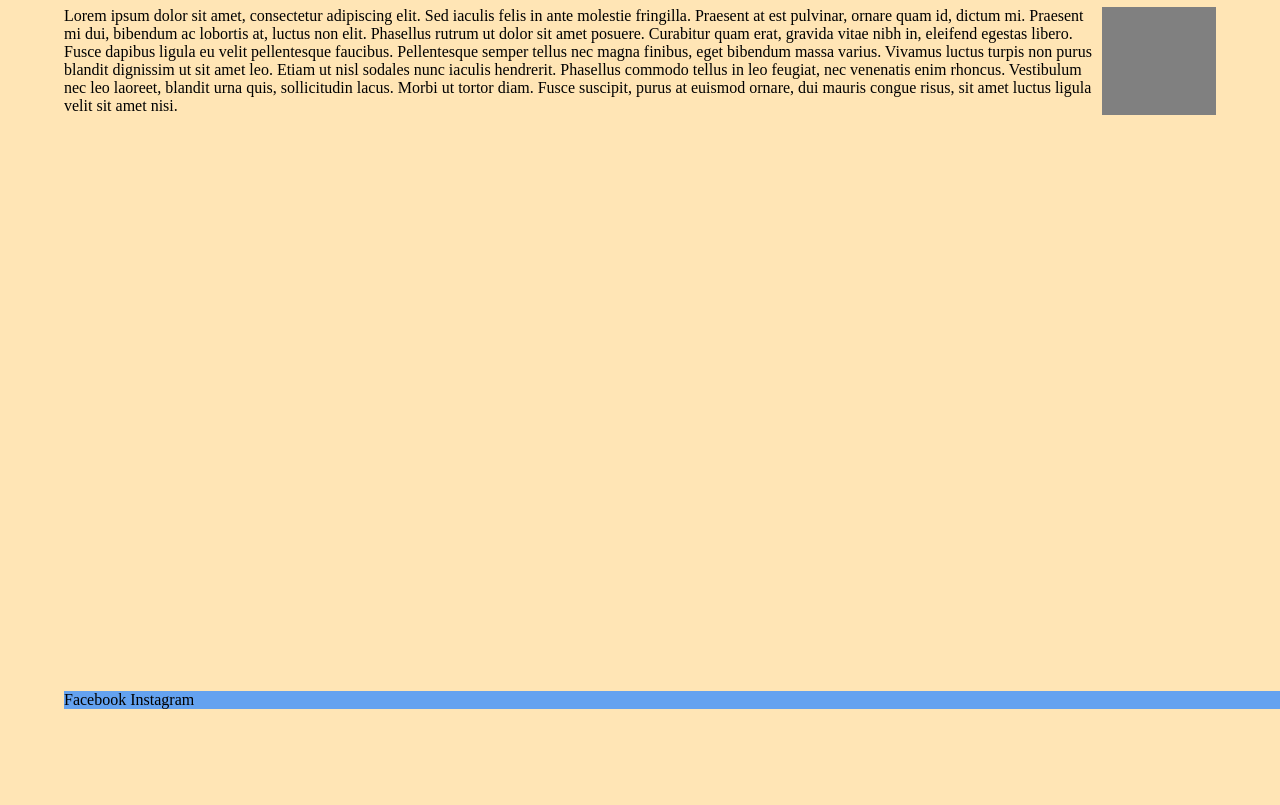
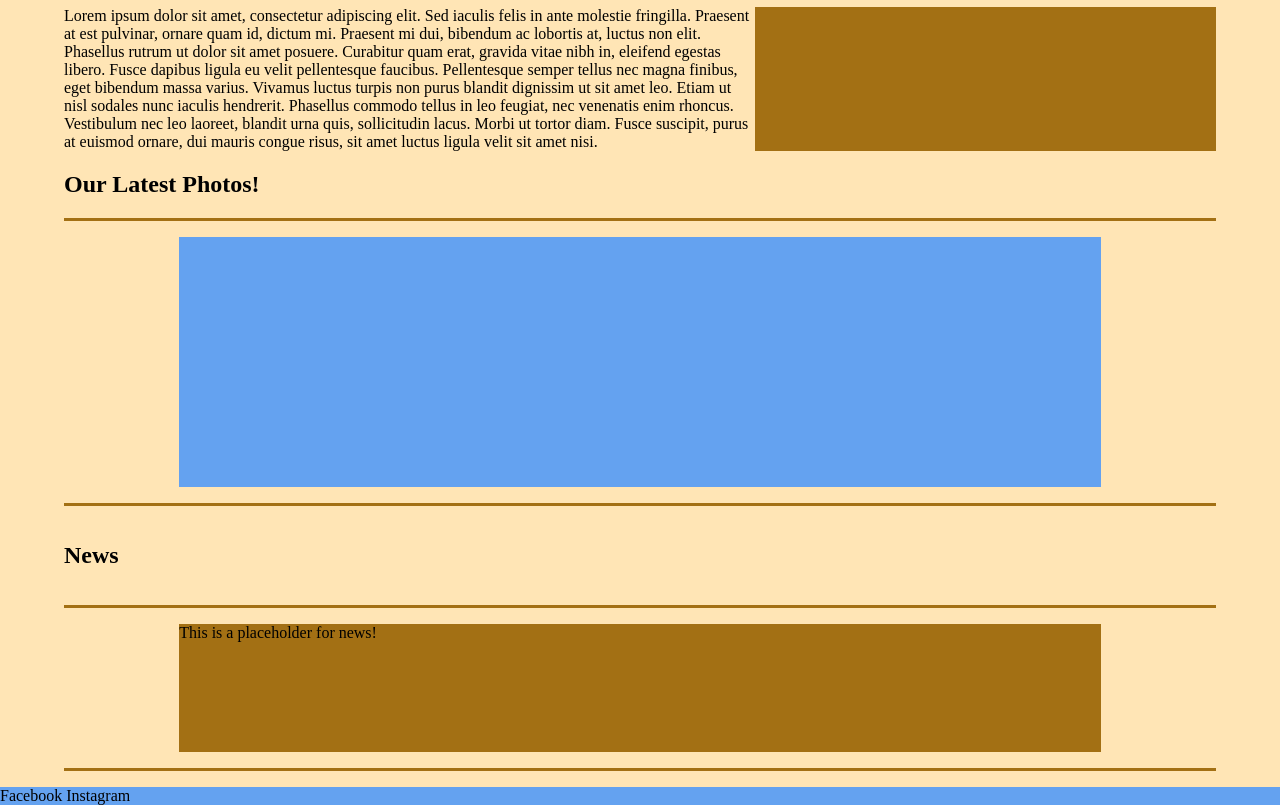
Before and after one commit to solo-nko/photoClub, a plain HTML site: page index.html in a window 1280 px wide. Shown: the part 91-896 px from the top of the page. Before the commit the page ends 800 px from the top, so only its background shows below. Drawn offline with Linux system fonts and the light colour scheme.

Commit message:
Basic wireframing

```diff
--- a/css/style.css
+++ b/css/style.css
@@ -1,8 +1,24 @@
 body
 {
-   padding: 0 5%;
    margin: 0;
    background-color: #FFE5B5;
+}
+
+main
+{
+   padding: 0 5%;
+}
+
+h1
+{
+   text-align: center;
+}
+
+nav
+{
+   margin: 0 5%;
+   display: flex;
+   justify-content: space-evenly;
 }
 
 footer,
@@ -16,16 +32,48 @@ header
    display: flex;
 }
 
+#intro-text
+{
+   width: 60%;
+}
+
 #hero-img-container
 {
-   width: 50%;
+   width: 40%;
+   background-color: #A37014;
+}
 
-   background-color: gray;
+.delimiter
+{
+   margin: 1rem 0;
+   height: 3px;
+   width: 100%;
+   background-color: #A37014;
+}
+
+#carousel-container
+{
+   width: 80%;
+   margin: 0 auto;
+   height: 250px;
+   background-color: #64A2F0;
+}
+
+#news
+{
+   display: flex;
+   flex-wrap: wrap;
+}
+
+#news-container
+{
+   width: 80%;
+   margin: 0 auto;
+   background-color: #A37014;
+   height: 8rem;
 }
 
 footer
 {
-   position: fixed;
-   bottom: 0;
    width: 100%;
 }
--- a/index.html
+++ b/index.html
@@ -3,6 +3,14 @@
 Wireframing
 Get some photos from unsplash or somewhere
 Make it responsive -->
+
+<!-- Color theming
+#A37014
+#FFE5B5
+#F0BD60
+#215BA3
+#64A2F0
+ -->
 
 <!DOCTYPE html>
 <html lang="en">
@@ -11,7 +19,7 @@ Make it responsive -->
 	<meta http-equiv="X-UA-Compatible" content="IE=edge">
 	<meta name="viewport" content="width=device-width, initial-scale=1.0">
 	<link rel="stylesheet" href="./css/style.css">
-	<title>Grand Central HS Photography Club</title>
+	<title>Seatown HS Photography Club</title>
 </head>
 <body>
 	<header>
@@ -24,15 +32,23 @@ Make it responsive -->
 	<main>
 		<h1>Seatown Highschool Photography Club</h1>
 		<section id="sect-intro">
-			<div>
+			<div id="intro-text">
 				Lorem ipsum dolor sit amet, consectetur adipiscing elit. Sed iaculis felis in ante molestie fringilla. Praesent at est pulvinar, ornare quam id, dictum mi. Praesent mi dui, bibendum ac lobortis at, luctus non elit. Phasellus rutrum ut dolor sit amet posuere. Curabitur quam erat, gravida vitae nibh in, eleifend egestas libero. Fusce dapibus ligula eu velit pellentesque faucibus. Pellentesque semper tellus nec magna finibus, eget bibendum massa varius. Vivamus luctus turpis non purus blandit dignissim ut sit amet leo. Etiam ut nisl sodales nunc iaculis hendrerit. Phasellus commodo tellus in leo feugiat, nec venenatis enim rhoncus. Vestibulum nec leo laoreet, blandit urna quis, sollicitudin lacus. Morbi ut tortor diam. Fusce suscipit, purus at euismod ornare, dui mauris congue risus, sit amet luctus ligula velit sit amet nisi.
 			</div>
 			<div id="hero-img-container"></div>
 		</section>
 		<section id="sect-img-carousel">
+			<h2>Our Latest Photos!</h2>
+			<div class="delimiter"></div>
+			<div id="carousel-container"></div>
+			<div class="delimiter"></div>
 		</section>
 
-		<section id="News">
+		<section id="news">
+			<h2>News</h2>
+			<div class="delimiter"></div>
+			<div id="news-container">This is a placeholder for news!</div>
+			<div class="delimiter"></div>
 
 		</section>
 
```
